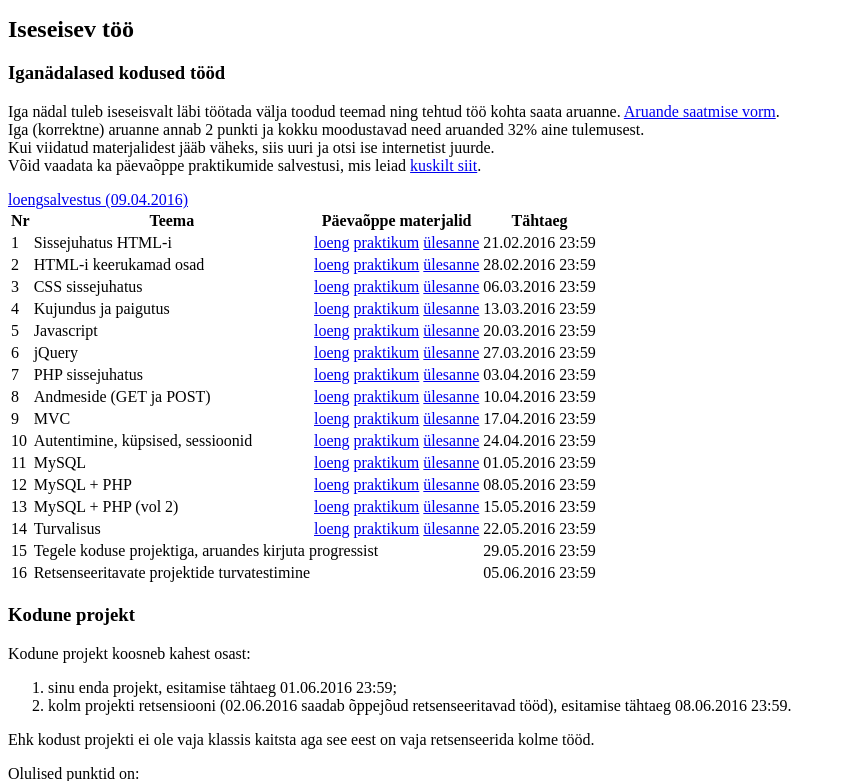
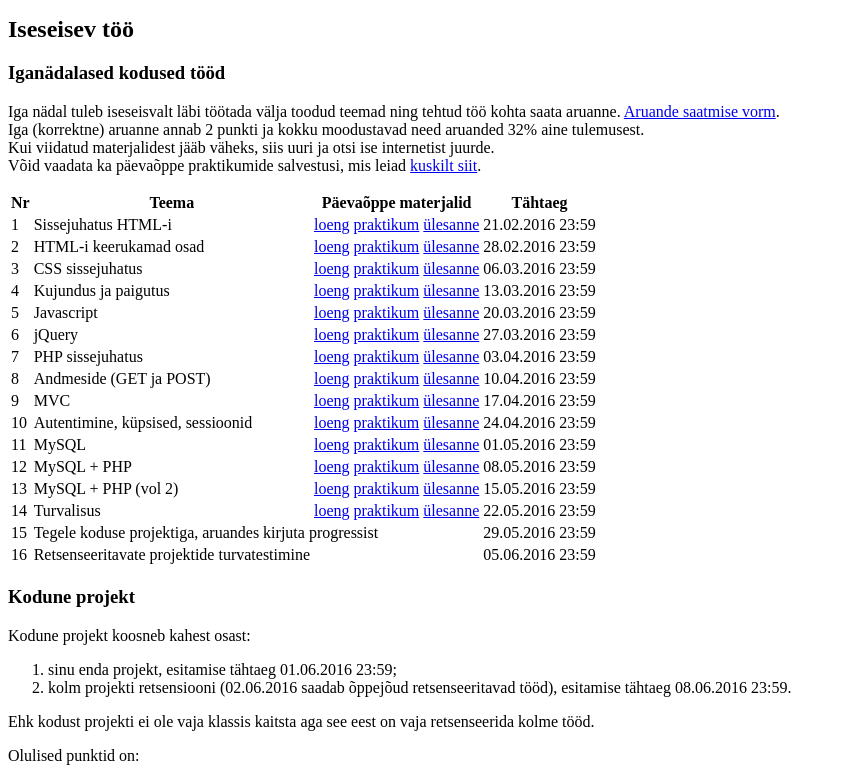
Before and after one commit to teadur/i244, a PHP site: page / in a window 1280 px wide. Shown: the part 406-1187 px from the top of the page, without its empty margins (0-842 px from the left). Run offline with PHP 8.4, Linux system fonts and the light colour scheme.

Commit message:
HTML structure fix.

```diff
--- a/index.php
+++ b/index.php
@@ -162,8 +162,6 @@
     <td>15</td><td colspan="2">Tegele koduse projektiga, aruandes kirjuta progressist</td><td>29.05.2016 23:59</td>
   </tr><tr>
     <td>16</td><td>Retsenseeritavate projektide turvatestimine</td><td></td><td>05.06.2016 23:59</td>
-    <a href="https://echo360.e-ope.ee/ess/echo/presentation/3e069ed7-b3d9-4656-91ba-0209bb203686?ec=true">loeng</a>
-    <a href="https://echo360.e-ope.ee/ess/echo/presentation/ccefe67e-671d-41bb-b647-ec7e55202e7e">salvestus (09.04.2016)</a>
   </tr>
 </table>
 
```
